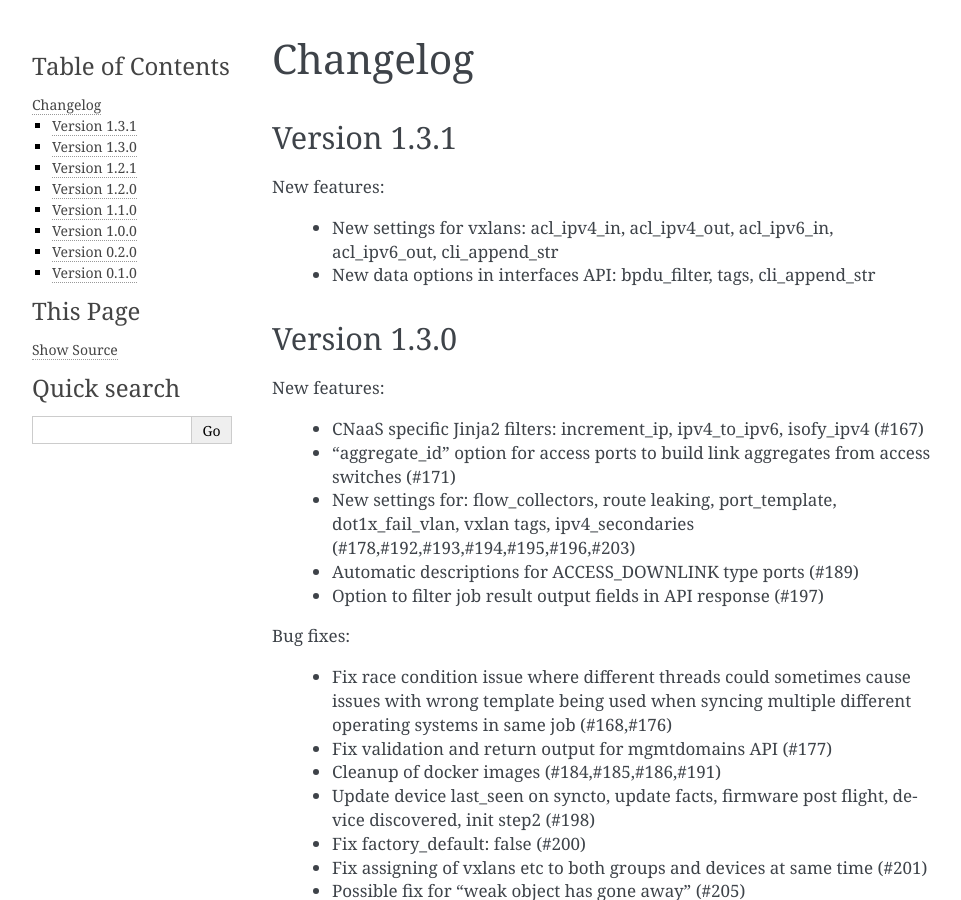
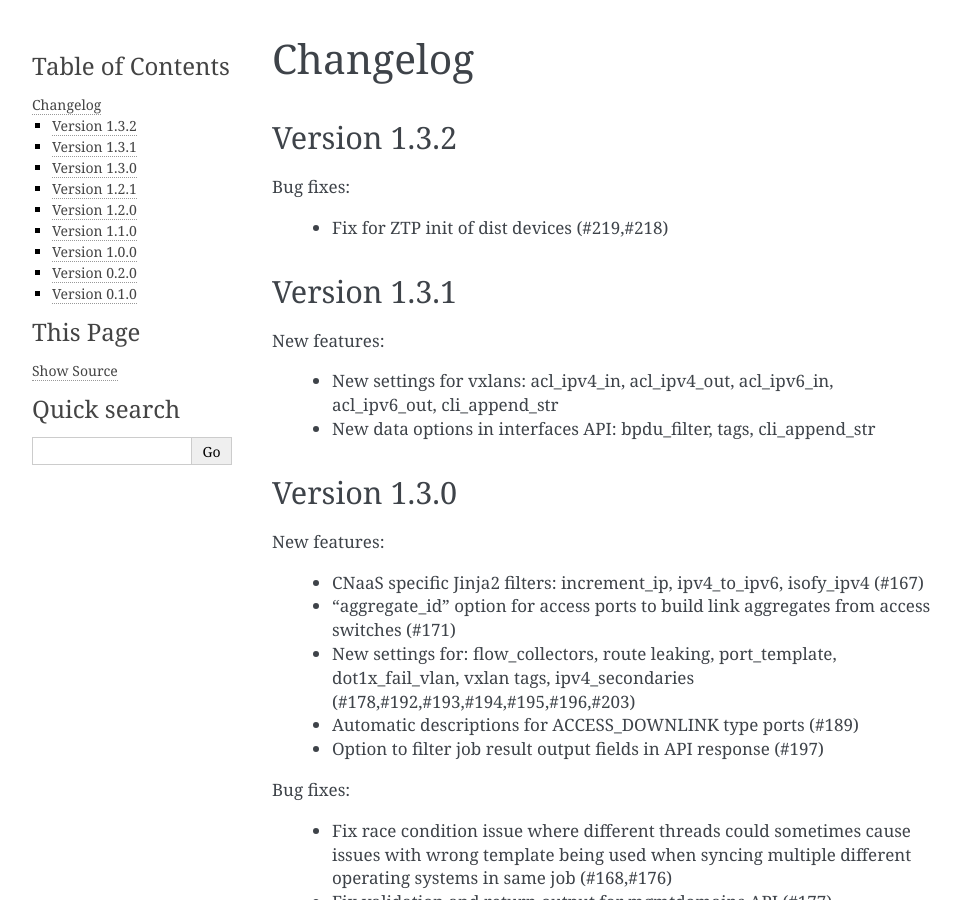
Before and after one commit to SUNET/cnaas-nms, a Sphinx documentation site: the page built from docs/changelog/index.rst, in a window 1280 px wide and 900 px high. Shown: the whole window, without its empty margins (148-1109 px from the left). Built offline with Sphinx 7.4.7, drawn with Linux system fonts in a browser that asks for light colours.

Commit message:
Bugfix release v1.3.2

```diff
--- a/docs/changelog/index.rst
+++ b/docs/changelog/index.rst
@@ -1,5 +1,12 @@
 Changelog
 =========
+
+Version 1.3.2
+-------------
+
+Bug fixes:
+
+ - Fix for ZTP init of dist devices (#219,#218)
 
 Version 1.3.1
 -------------
--- a/src/cnaas_nms/version.py
+++ b/src/cnaas_nms/version.py
@@ -1,3 +1,3 @@
-__version__ = '1.3.1'
+__version__ = '1.3.2'
 __version_info__ = tuple([field for field in __version__.split('.')])
 __api_version__ = 'v1.0'
```
